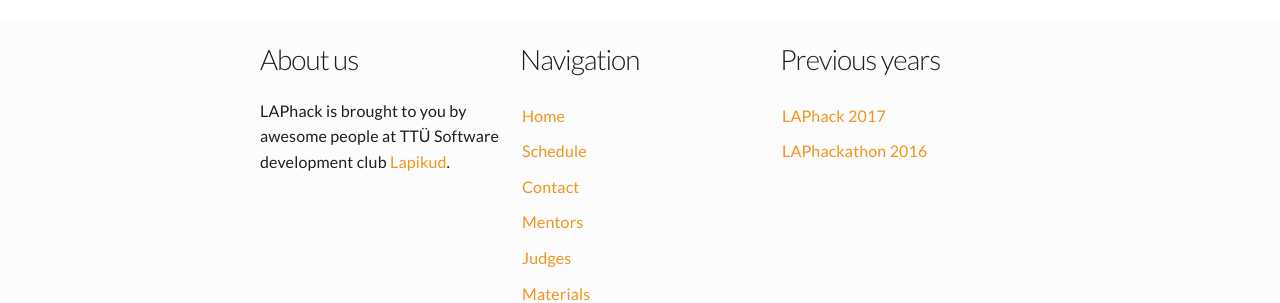
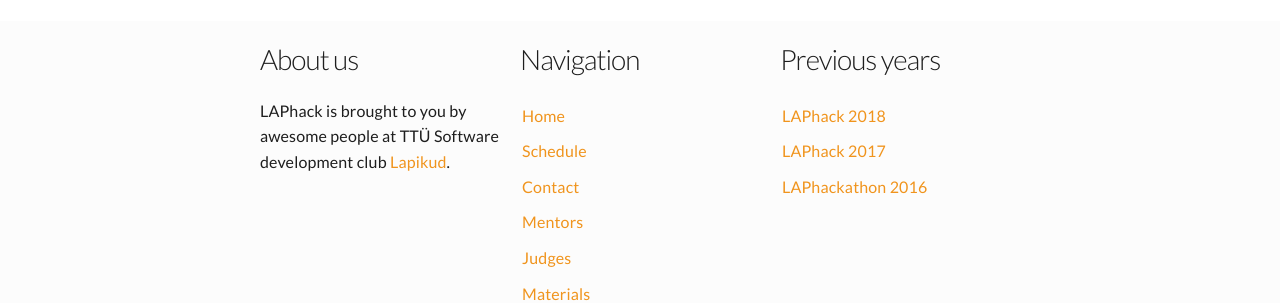
Before and after one commit to Lapikud/laphack.eu, a Jekyll site: the page built from schedule.html, in a window 1280 px wide. Shown: the part 1162-1465 px from the top of the page. Built offline with Jekyll 4.4.1, drawn with Linux system fonts in a browser that asks for light colours; nearby versions of some CDN libraries.

Commit message:
Fix links

```diff
--- a/_includes/footer.html
+++ b/_includes/footer.html
@@ -11,13 +11,14 @@
       <div class="column footer-nav">
         <h3>Navigation</h3>
         <ul>
-          <li><a href="/">Home</a></li>
+          <li><a href="/2018/">Home</a></li>
           {% include main_nav.html %}
         </ul>
       </div>
       <div class="column footer-nav">
         <h3>Previous years</h3>
         <ul>
+          <li><a href="/2018">LAPhack 2018</a></li>
           <li><a href="/2017">LAPhack 2017</a></li>
           <li><a href="/2016">LAPhackathon 2016</a></li>
         </ul>
--- a/contact.html
+++ b/contact.html
@@ -9,7 +9,7 @@
 
         <div class="row">
             <div class="column member">
-                <img height="100" width="200" src="/assets/lap_logo.svg" class="lap-img">
+                <img height="100" width="200" src="/2018/assets/lap_logo.svg" class="lap-img">
                 <ul>
                     <li><h4>MTÜ Lapikud</h4></li>
                     <li><a href="mailto:lapikud@lapikud.ee">lapikud@lapikud.ee</a></li>
--- a/index.html
+++ b/index.html
@@ -55,7 +55,7 @@
 <div class="button-container">
 	<a class="button" href="https://www.facebook.com/events/1924219177892276/">Facebook</a>
     <a class="button" href="/2018/winners">Winners</a>
-    <a class="button" href="/2018/schedule">Schedule</a>
+    <a class="button" href="/">LAPhack 2019</a>
 </div>
 
 <div class="video-container">
--- a/schedule.html
+++ b/schedule.html
@@ -12,7 +12,7 @@
             <dl>
                 <dt>17:30-18:00</dt><dd>Registration</dd>
                 <dt>18:15-18:30</dt><dd>Event introduction</dd>
-                <dt>18:30-19:00</dt><dd>Seminar on environment (instructor: <a href="/mentors#rein_kalle">Rein Kalle</a>)</dd>
+                <dt>18:30-19:00</dt><dd>Seminar on environment (instructor: <a href="/2018/mentors#rein_kalle">Rein Kalle</a>)</dd>
                 <dt>19:00-22:00</dt><dd>Pitching and forming teams based on ideas</dd>
                 <dt>22:00-...</dt><dd>Teams start working on their ideas</dd>
             </dl>
@@ -23,16 +23,16 @@
                 <dt>9:00-10:00</dt><dd>Breakfast</dd>
                 <dt>10:00-11:00</dt><dd>Mentors’ rounds</dd>
                 <dt>10:30-11:00</dt><dd>Seminar on environment (instructor: Mariliis Leitud)</dd>
-                <dt>11:00-11:30</dt><dd>Business seminar (instructor: <a href="/mentors#epp_vodja">Epp Vodja</a>)</dd>
+                <dt>11:00-11:30</dt><dd>Business seminar (instructor: <a href="/2018/mentors#epp_vodja">Epp Vodja</a>)</dd>
                 <dt>11:30-12:00</dt><dd>Software workshop</dd>
-                <dt>12:00-13:00</dt><dd>Marketing seminar (instructor: <a href="/mentors#reimo_arm">Reimo Ärm</a>)</dd>
+                <dt>12:00-13:00</dt><dd>Marketing seminar (instructor: <a href="/2018/mentors#reimo_arm">Reimo Ärm</a>)</dd>
 
                 <dt>13:00-14:00</dt><dd>Lunch</dd>
                 <dt>14:00-14:30</dt><dd>“Presenting your idea in a visual way” seminar (instructor: <a href="/mentors#laura_leon">Laura Leon</a>)</dd>
                 <dt>14:30-15:00</dt><dd>High performing team seminar (instructor: <a href="/mentors#katrin_oblikas">Katrin Oblikas</a>)</dd>
                 <dt>15:00-15:30</dt><dd>Energizer vol1</dd>
                 <dt>15:30-16:00</dt><dd>Energizer vol2</dd>
-                <dt>17:00-17:45</dt><dd>Pitching seminar (instructor: <a href="/mentors#timmu_tollimagi">Timmu Tollimägi</a>)</dd>
+                <dt>17:00-17:45</dt><dd>Pitching seminar (instructor: <a href="/2018/mentors#timmu_tollimagi">Timmu Tollimägi</a>)</dd>
                 <dt>18:00-19:00</dt><dd>Mentors’rounds</dd>
                 <dt>19:00-20:00</dt><dd>Dinner</dd>
                 <dt>20:00-...</dt><dd>Teams work on their ideas</dd>
```
Also changed, not shown: materials.md (+1 -1 lines).
